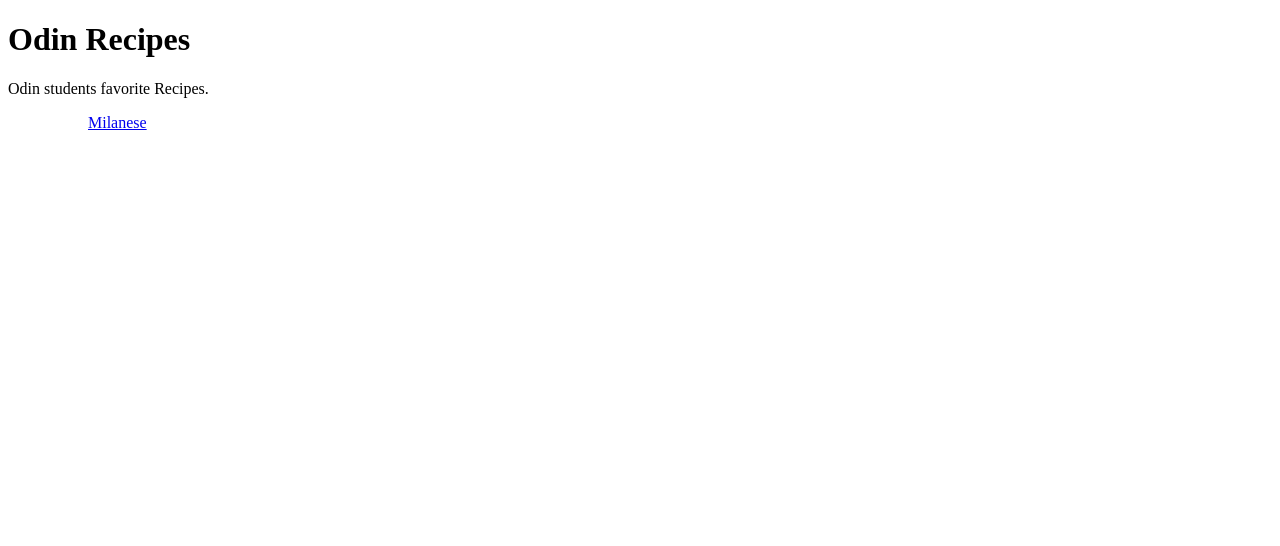
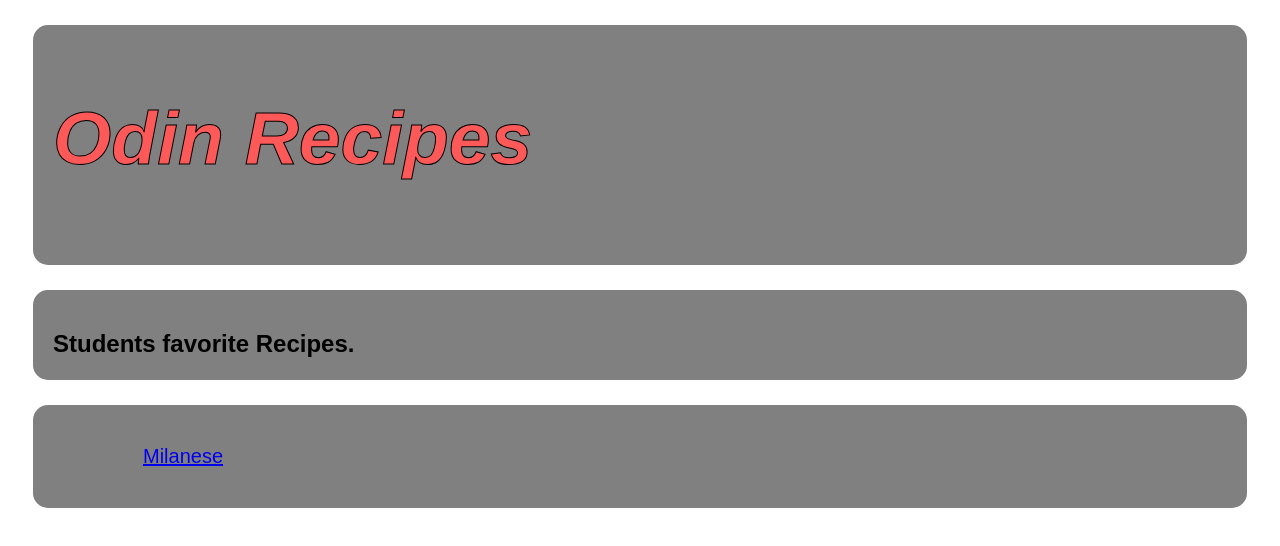
Before and after one commit to Camaron04/odin-recipes, a plain HTML site: page index.html in a window 1280 px wide. Drawn offline with Linux system fonts and the light colour scheme.

Commit message:
add style

```diff
--- /dev/null
+++ b/css/style.css
@@ -0,0 +1,54 @@
+*{
+    font-family: Arial, Helvetica, sans-serif;
+}
+
+div{
+    margin: 25px;
+    border-radius: 15px;
+    padding: 20px;
+}
+.header{
+    height: 200px;
+    width: auto;
+    background-color: gray;
+    color: aliceblue;
+}
+a:visited {
+    text-decoration: none;
+    color: black;
+
+}
+
+li{
+    height: auto;
+    width: auto;
+    background-color:#222831   ;
+    color: aliceblue;
+    margin-bottom: 5px;
+}
+
+.header h1 {
+    font-weight: bold;
+    font-size: 75px;
+    font-style: italic;
+    color: #fd5959;
+    -webkit-text-stroke: 1px black;
+}
+
+.content{
+    height: auto;
+    width: auto;
+    background-color: gray;
+    color: aliceblue;
+    padding-left: 30px;
+    font-size: 20px;
+}
+
+.header-foot {
+    height: 50px;
+    width: auto;
+    border-color: black;
+    vertical-align: middle;
+    background-color: gray;
+    color: black ;
+}
--- a/index.html
+++ b/index.html
@@ -3,14 +3,19 @@
     <head>
         <meta charset="utf-8">
         <title>Odin Recipes page</title>
+        <link rel="stylesheet" href="./css/style.css">
     </head>
     <body>
+        <div class="header">
         <h1>Odin Recipes</h1>
-        <p>
-            Odin students favorite Recipes.
-            <ol>
-                <ul><a href="./recipes/milanga.html">Milanese</a></ul>
-            </ol>
-        </p>
+        </div>
+            <div class="header-foot"> <h2> Students favorite Recipes.</h2> </div>
+            <Div class="content">
+                   <p>
+                        <ol>
+                            <ul><a href="./recipes/milanga.html">Milanese</a></ul>
+                        </ol>
+                    </p>
+                </Div>
     </body>
 </html>
```
Also changed, not shown: recipes/milanga.html (+4 -1 lines).
